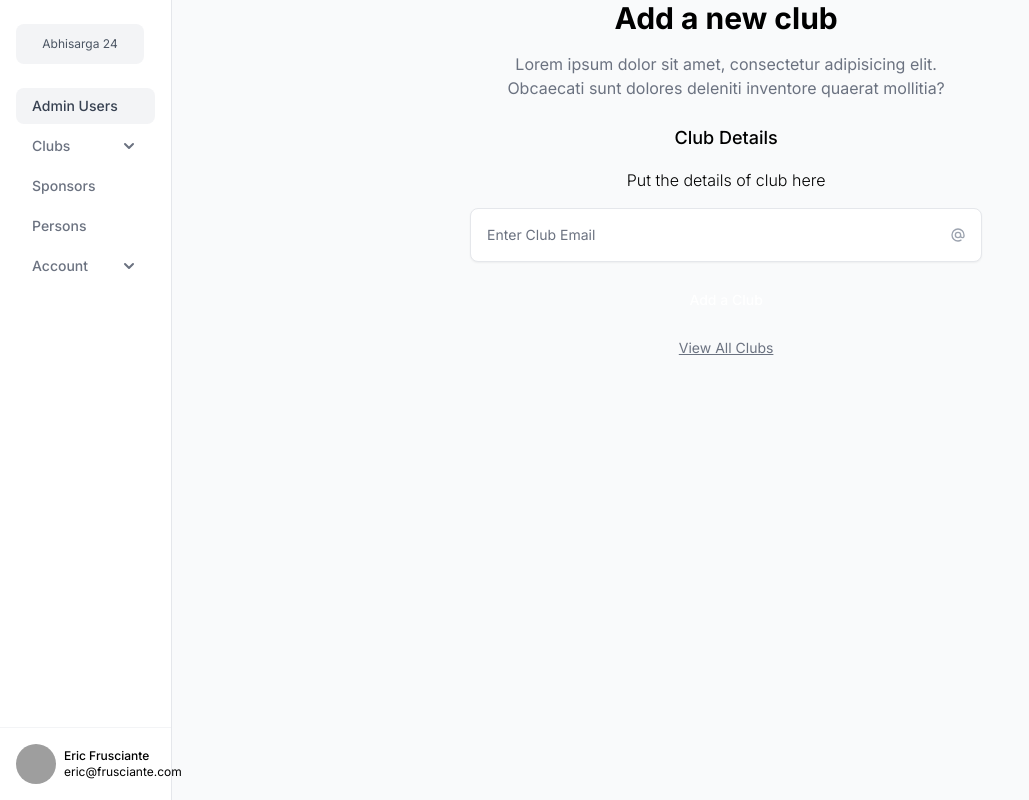
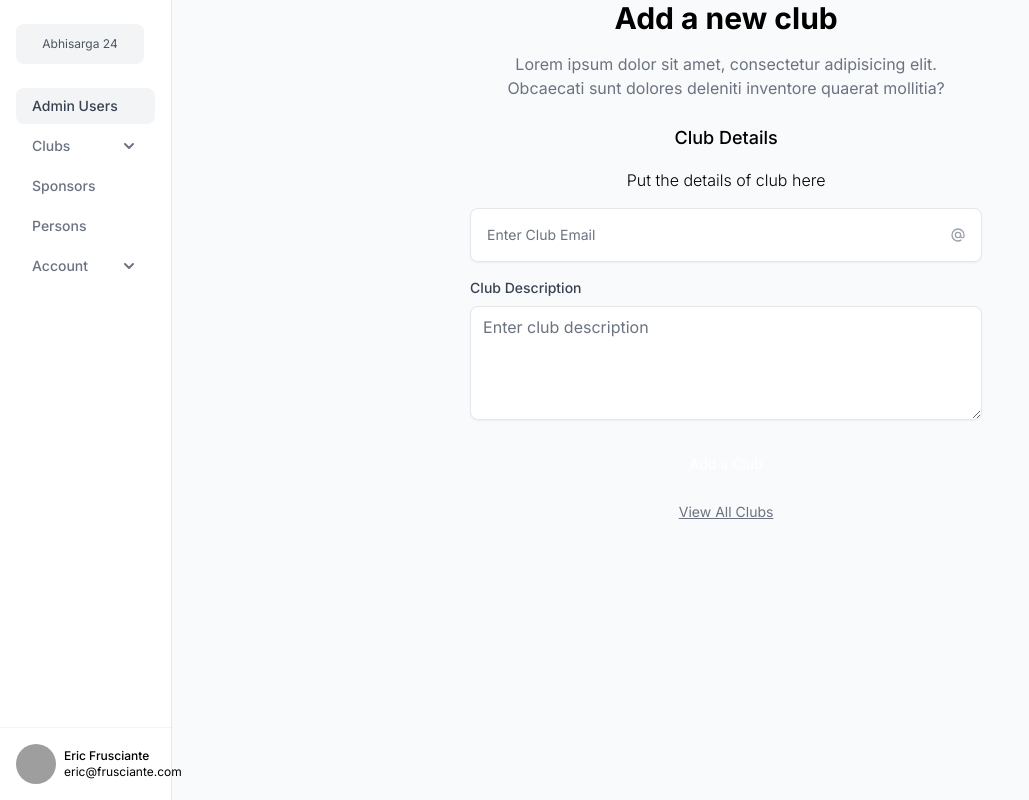
Before and after one commit to Abhisarga/abhisarga-24-admin, a Next.js app: page /admin/adit/clubs in a window 1280 px wide. Shown: the whole page, without its empty margins (0-1029 px from the left). Built offline with nearby package versions, Linux system fonts and the light colour scheme; grey boxes are pictures that could not be loaded.

Commit message:
minor refactorings

```diff
--- a/src/Components/Arena/Arena.jsx
+++ b/src/Components/Arena/Arena.jsx
@@ -2,7 +2,7 @@ export function Arena({ children }) {
     return (
         <>
             <div className="mx-auto max-w-screen-xl px-4 py-16 sm:px-6 lg:px-8">
-                <div className="mx-auto max-w-lg">
+                <div className="mx-auto max-w-lg py-16 my-16">
                     {children}
                 </div>
 
--- a/src/Components/Forms/Form.jsx
+++ b/src/Components/Forms/Form.jsx
@@ -1,4 +1,4 @@
-export default function Form({ action, children }) {
+export default function FormCard({ action, children }) {
     return (
 
         <>
--- a/src/Components/Forms/InputBox.jsx
+++ b/src/Components/Forms/InputBox.jsx
@@ -1,8 +1,8 @@
-export default function InputBox({ id, htmlFor, label, type, placeholder, icon }) {
+export default function InputBox({ id, label, type, placeholder, icon }) {
     return (
         <>
             <div>
-                <label htmlFor={htmlFor} className="sr-only">{label}</label>
+                <label htmlFor={id} className="sr-only">{label}</label>
 
                 <div className="relative">
                     <input
--- a/src/Components/Forms/TextArea.jsx
+++ b/src/Components/Forms/TextArea.jsx
@@ -1,8 +1,8 @@
-export default function TextArea({ id, htmlFor, label, placeholder }) {
+export default function TextArea({ id, label, placeholder }) {
     return (<>
 
         <div>
-            <label htmlFor={htmlFor} className="block text-sm font-medium text-gray-700"> {label} </label>
+            <label htmlFor={id} className="block text-sm font-medium text-gray-700"> {label} </label>
 
             <textarea
                 id={id}
--- a/src/app/admin/adit/clubs/page.jsx
+++ b/src/app/admin/adit/clubs/page.jsx
@@ -2,28 +2,37 @@
 import InputBox from '@/Components/Forms/InputBox';
 import { EmailIcon } from '@/Components/Forms/FormIcons';
 import { Arena, ArenaTitle, ArenaDescription } from '@/Components/Arena/Arena';
-import Form from '@/Components/Forms/Form';
+import FormCard from '@/Components/Forms/Form';
 import SubmitButton from '@/Components/Forms/Submit';
-
+import TextArea from '@/Components/Forms/TextArea';
 export default function Page() {
     return (
         <>
 
 
             <Arena>
+                <>
+
                     <ArenaTitle title={'Add a new club'} />
 
                     <ArenaDescription description={'Lorem ipsum dolor sit amet, consectetur adipisicing elit. Obcaecati sunt dolores deleniti inventore quaerat mollitia?'} />
 
 
-                <Form>
+                    <FormCard action={''}>
+                        <>
+
                             <p className="text-center text-lg font-medium">Club Details</p>
                             <p className="text-center text-md font-light"> Put the details of club here</p>
 
 
-                    <InputBox htmlFor={'email'} label={'Email'} type={'email'} placeholder={'Enter Club Email'} icon={
+                            <InputBox id={'email'} label={'Email'} type={'email'} placeholder={'Enter Club Email'} icon={
                                 <EmailIcon />
                             } />
+
+                            <TextArea id={'club.description'} label={'Club Description'}
+                                placeholder={'Enter club description'} />
+
+
 
 
 
@@ -32,7 +41,9 @@ export default function Page() {
                             <p className="text-center text-sm text-gray-500">
                                 <a className="underline" href="">View All Clubs</a>
                             </p>
-                </Form>
+                        </>
+                    </FormCard>
+                </>
             </Arena>
         </>
     );
```
Lines whose indentation alone changed are shown as unchanged.
